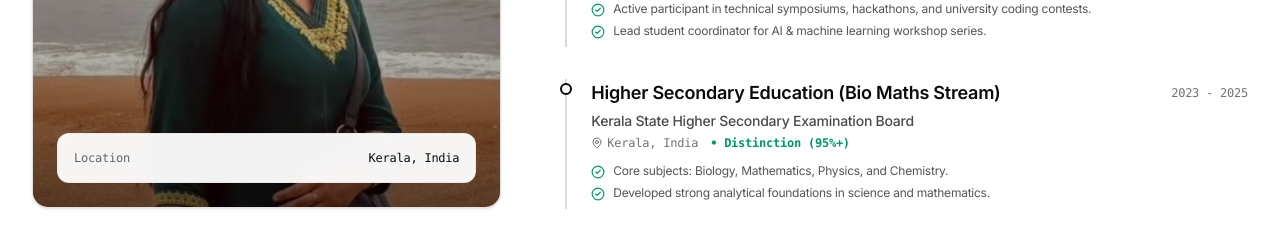
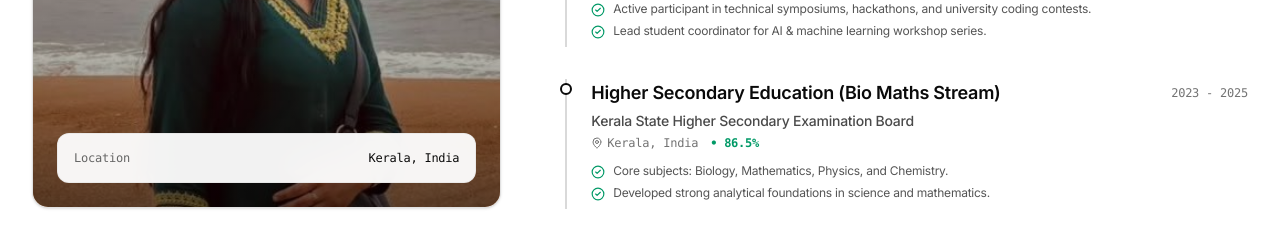
Before and after one commit to angelmariya-125/Angel-Mariya, a Next.js app: page / in a window 1280 px wide. Shown: the part 1340-1565 px from the top of the page. Built offline with nearby package versions, Linux system fonts and the light colour scheme.

Commit message:
Update Higher Secondary grade to 86.5%

```diff
--- a/src/data/content.ts
+++ b/src/data/content.ts
@@ -179,7 +179,7 @@ export const portfolioContent: PortfolioContent = {
         institution: "Kerala State Higher Secondary Examination Board",
         location: "Kerala, India",
         period: "2023 - 2025",
-        grade: "Distinction (95%+)",
+        grade: "86.5%",
         highlights: [
           "Core subjects: Biology, Mathematics, Physics, and Chemistry.",
           "Developed strong analytical foundations in science and mathematics.",
```
